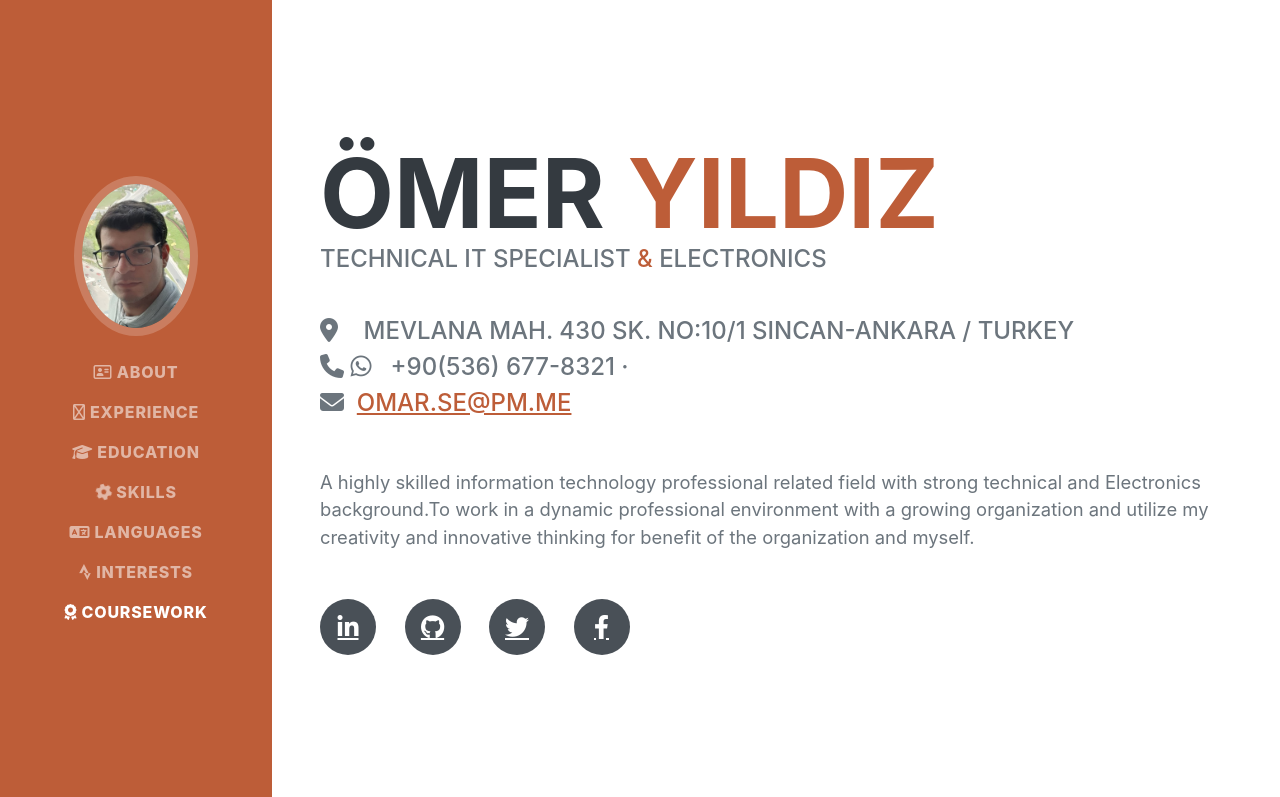
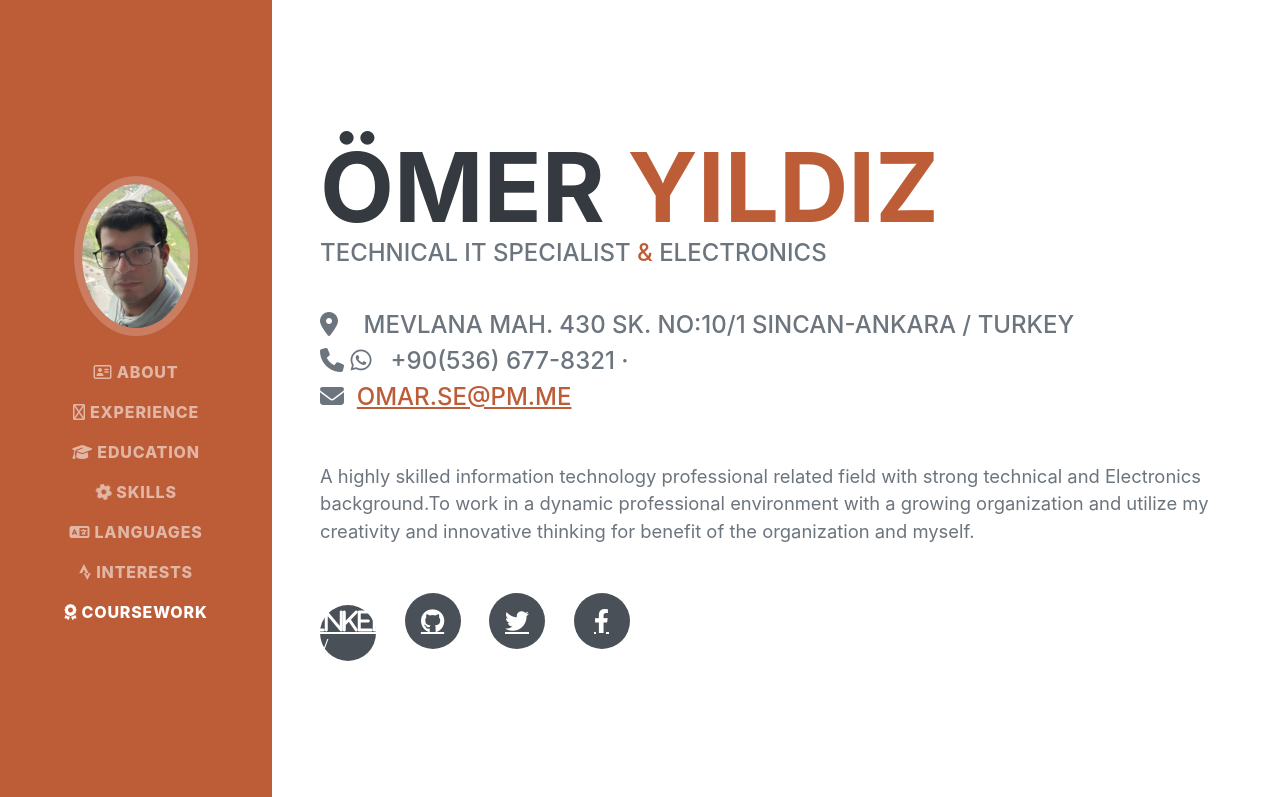
Before and after one commit to OMER-YILDIZ/cv, a plain HTML site: page index.html in a window 1280 px wide. Shown: the top 797 px of the page. Drawn offline with nearby package versions, Linux system fonts and the light colour scheme; a web font is replaced by a local one.

Commit message:
Update index.html

```diff
--- a/index.html
+++ b/index.html
@@ -59,7 +59,7 @@
                     </div>
                     <p class="lead mb-5">A highly skilled information technology professional related field with strong technical and Electronics background.To work in a dynamic professional environment with a growing organization and utilize my creativity and innovative thinking for benefit of the organization and myself.</p>
                     <div class="social-icons">
-                        <a class="social-icon" href="#!"><i class="fab fa-linkedin-in"></i></a>
+                        <a class="social-icon" href="#!"><i class="fab fa-linkedin-in">https://www.linkedin.com/in/omer-yildiz-a1150622b/</i></a>
                         <a class="social-icon" href="#!"><i class="fab fa-github"></i></a>
                         <a class="social-icon" href="#!"><i class="fab fa-twitter"></i></a>
                         <a class="social-icon" href="#!"><i class="fab fa-facebook-f"></i></a>
```
